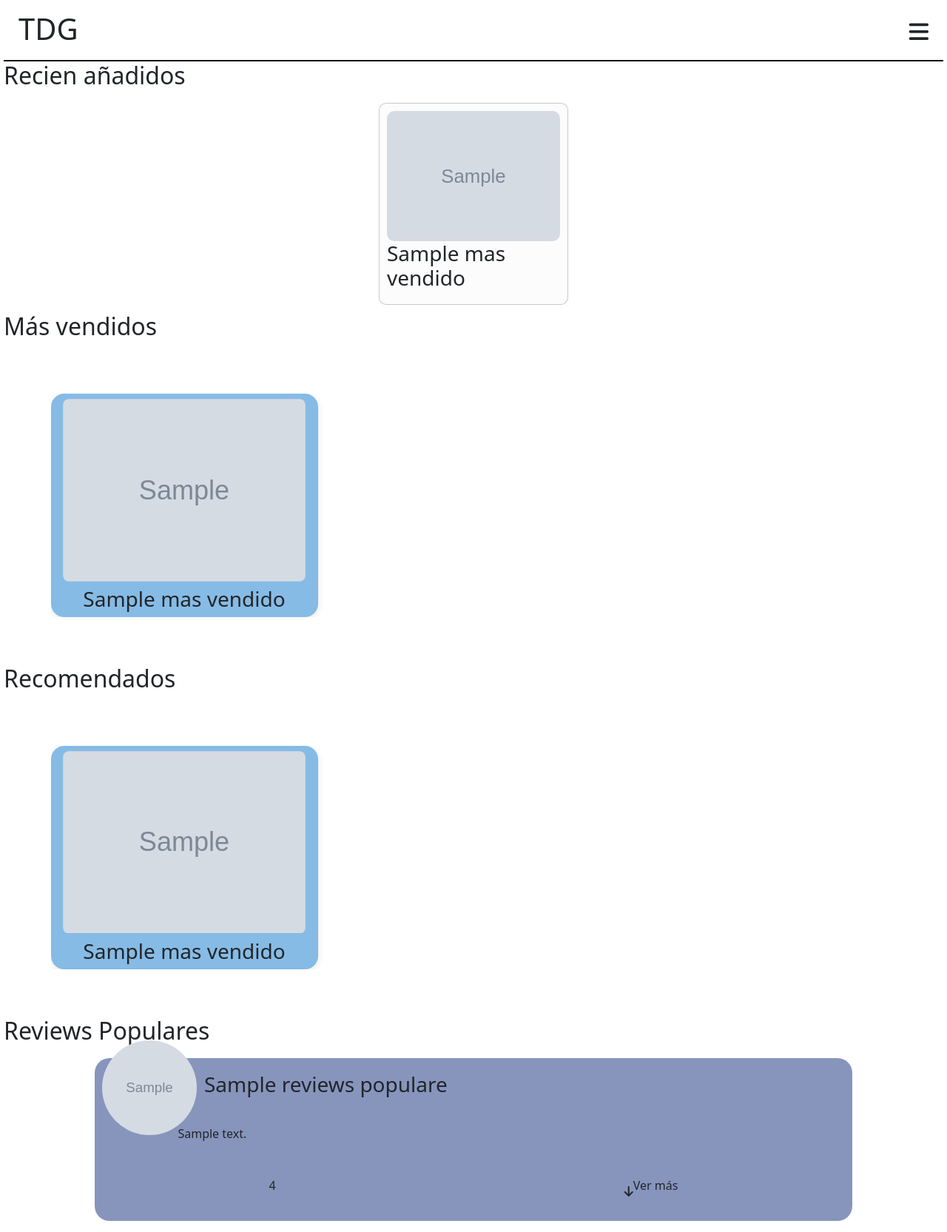
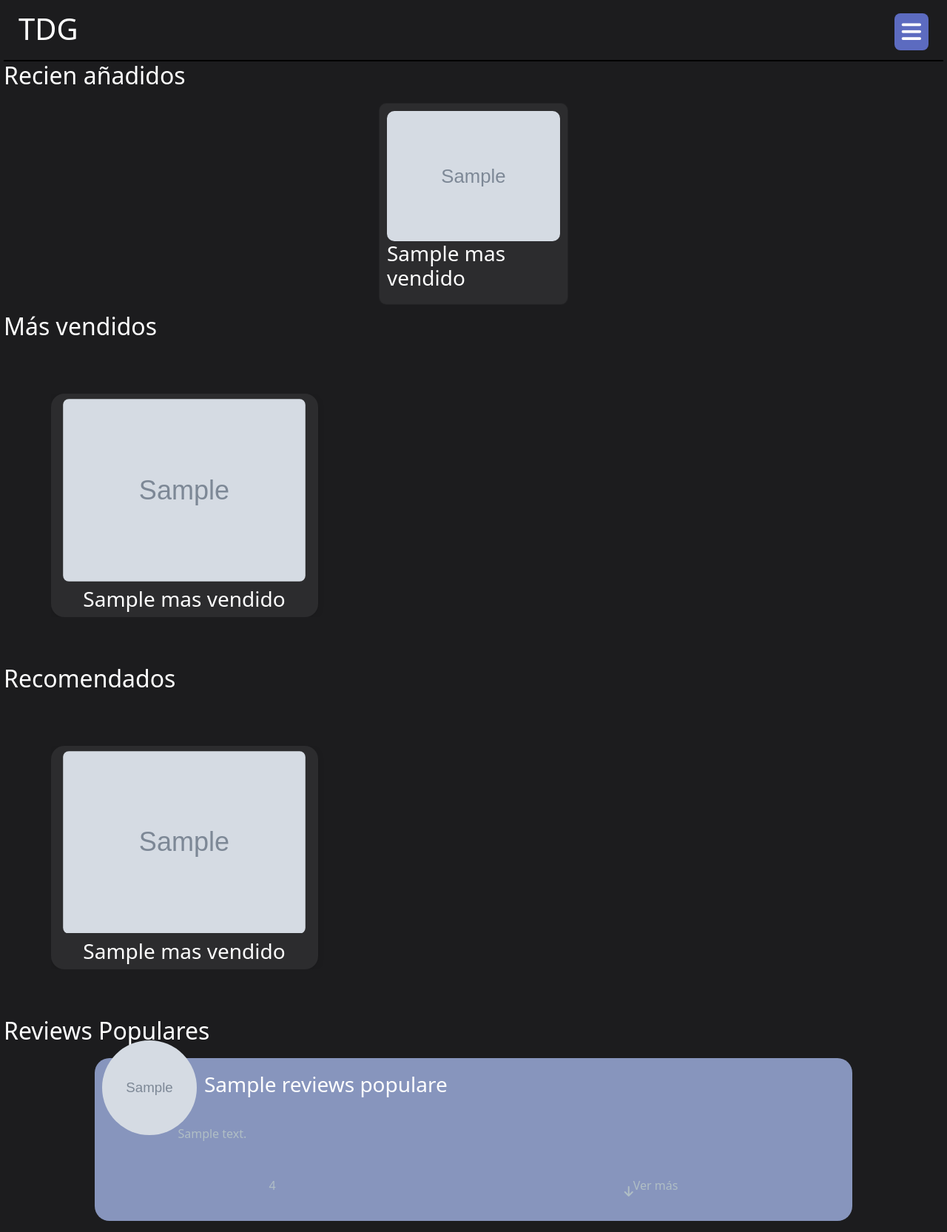
Before and after one commit to JulioCabezaMartinez/TDG, a PHP site: template src/Views/main.php in a window 1280 px wide. Shown: the whole page at 74% size. Run offline with PHP 8.4, Linux system fonts and the light colour scheme; the template is opened without the code that fills it: most values are stand-ins (such as "Sample title", 1, 10 or a date in 2020); grey boxes marked "Sample" are stand-in pictures; some libraries are stand-ins or nearby versions.

Commit message:
CSS carrusel, header, lista-juegos, paginacion, venta, main done

```diff
--- a/public/CSS/carrusel.css
+++ b/public/CSS/carrusel.css
@@ -12,7 +12,7 @@
 
     width: 100%;
     max-width: 100%;
-    background: #86bbe5;
+    background: var(--color-tarjeta);
 
     box-shadow: 0 2px 10px rgba(0, 0, 0, 0.1);
     border-radius: 18px;
@@ -40,3 +40,24 @@
 .card-content{
     text-align: center;
 }
+
+.swiper-button-prev, .swiper-button-next{
+    color: var(--color-secundario);
+}
+
+.swiper-pagination-bullet {
+    background: gray;
+    opacity: 0.25;
+}
+
+.swiper-pagination-bullet-active{
+    background: var(--color-secundario);
+    opacity: 1;
+}
+
+@media screen and (max-width: 768px) {
+    .swiper-button-prev, .swiper-button-next{
+        display: none;
+    }
+
+}
--- a/public/CSS/header.css
+++ b/public/CSS/header.css
@@ -25,9 +25,18 @@ header{
     background-color: #fff;
 
     max-width: 100vw;
+
+    color: var(--color-texto) !important;
+    background-color: var(--color-fondo) !important;
 }
 
 header img{
     width: 100px;
     height: 100px;
 }
+
+header i{
+    padding: 10px;
+    background-color: var(--color-primario);
+    border-radius: 8px;
+}
--- a/public/CSS/main.css
+++ b/public/CSS/main.css
@@ -10,7 +10,7 @@
     margin: 10px;
     border: 1px solid #00000033;
     border-radius: 10px;
-    background-color: #f0f0f033;
+    background-color: var(--color-tarjeta);
 }
 
 .recien_añadidos__item img{
@@ -106,6 +106,13 @@
 @media screen and (min-width: 640px) {
     .recien_añadidos__item{
         width: 40vw;
+        transition: 0.3s;
+    }
+
+    .recien_añadidos__item:hover{
+        width: 41vw;
+        background-color: var(--color-primario);
+        transition: 0.3s;
     }
 
 }
@@ -115,4 +122,10 @@
         width: 20vw;
     }
 
+    .recien_añadidos__item:hover{
+        width: 25vw;
+        background-color: var(--color-primario);
+        transition: 0.3s;
+    }
+
 }
--- /dev/null
+++ b/public/CSS/paginacion.css
@@ -0,0 +1,10 @@
+.pagination .page-link{
+    color: var(--color-texto);
+    background-color: rgb(128, 128, 128, 0.25);
+    border-color: transparent;
+}
+
+.pagination .active > .page-link{
+    background-color: var(--color-secundario);
+    border-color: transparent;
+}
--- a/public/CSS/style.css
+++ b/public/CSS/style.css
@@ -3,9 +3,38 @@
     margin: 0%;
 
     box-sizing: border-box;
+
+    --color-primario: #5C6BC0;
+    --color-secundario: #BFA75C;
+
+    --color-fondo: #1C1C1E; /* Fondo de modo oscuro */
+    --color-texto: #FFFFFF;
+    --color-texto-secundario: #B0BEC5;
+
+    --color-tarjeta: #2C2C2E;
+    --color-tarjeta-secundario: #3A3A3C;
+
+    --color-boton-texto: black;
+
+    --color-wishlist: #e05252; /* Color de wishlist */
+    --color-backlog: #e0a052; /* Color de backlog */
+    --color-completed: darkcyan; /* Color de completed */
+    --color-playing: #52a0e0; /* Color de playing */
+
 }
 
 html, body{
     margin: 0;
     padding: 5px;
+
+    background-color: var(--color-fondo) !important;
+    color: var(--color-texto-secundario) !important;
 }
+
+p{
+    color: var(--color-texto-secundario) !important;
+}
+
+h1, h2, h3, h4, h5, h6{
+    color: var(--color-texto) !important;
+}
--- a/src/Views/Templates/inicio.php
+++ b/src/Views/Templates/inicio.php
@@ -6,6 +6,7 @@
     <title>TDG</title>
     <link rel="stylesheet" href="/public/CSS/style.css">
     <link rel="stylesheet" href="/public/CSS/header.css">
+    <link rel="stylesheet" href="/public/CSS/paginacion.css">
 
     <!-- Bootstrap -->
     <link href="https://cdn.jsdelivr.net/npm/bootstrap@5.3.5/dist/css/bootstrap.min.css" rel="stylesheet" integrity="sha384-SgOJa3DmI69IUzQ2PVdRZhwQ+dy64/BUtbMJw1MZ8t5HZApcHrRKUc4W0kG879m7" crossorigin="anonymous">
--- a/src/Views/main.php
+++ b/src/Views/main.php
@@ -34,6 +34,7 @@ require_once __DIR__ . '\Templates\header.php';
                 foreach ($mas_vendidos as $juego) {
                 ?>
 
+                    <a href=""></a> <!-- Se llena este enlace va a ser todo el div con el id del juego enviado con $_GET -->
                     <div class="card-item swiper-slide">
                         <img src="<?php echo $juego['Imagen']; ?>" alt="">
                         <div class="card-content">
```
Also changed, not shown: public/CSS/lista_juegos.css (+23 -27 lines), public/CSS/venta.css (+19 -1 lines), public/index.php (+4 -4 lines), src/Views/lista_juegos.php (+27 -0 lines).
